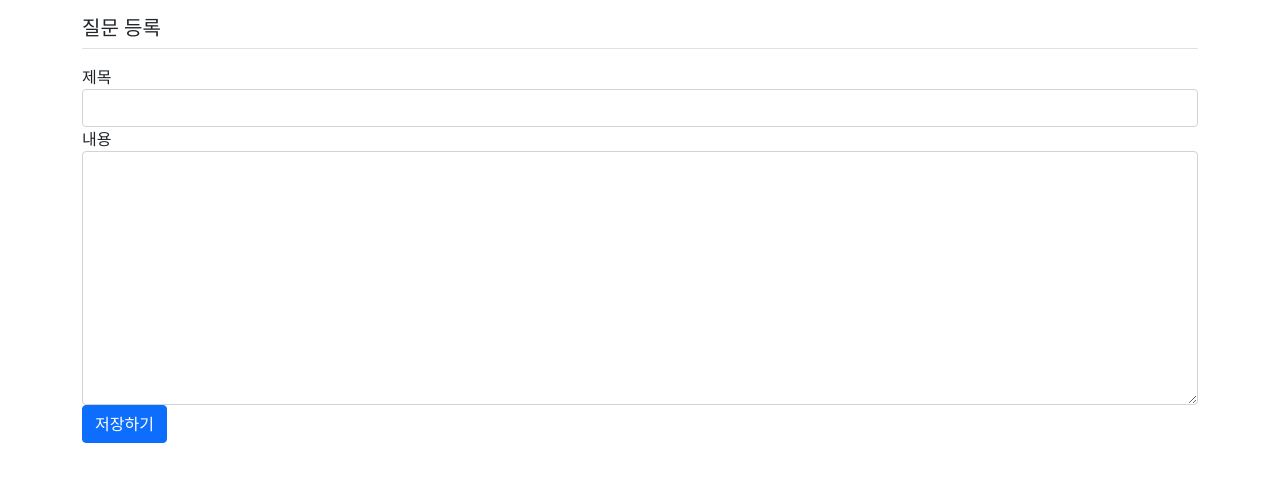
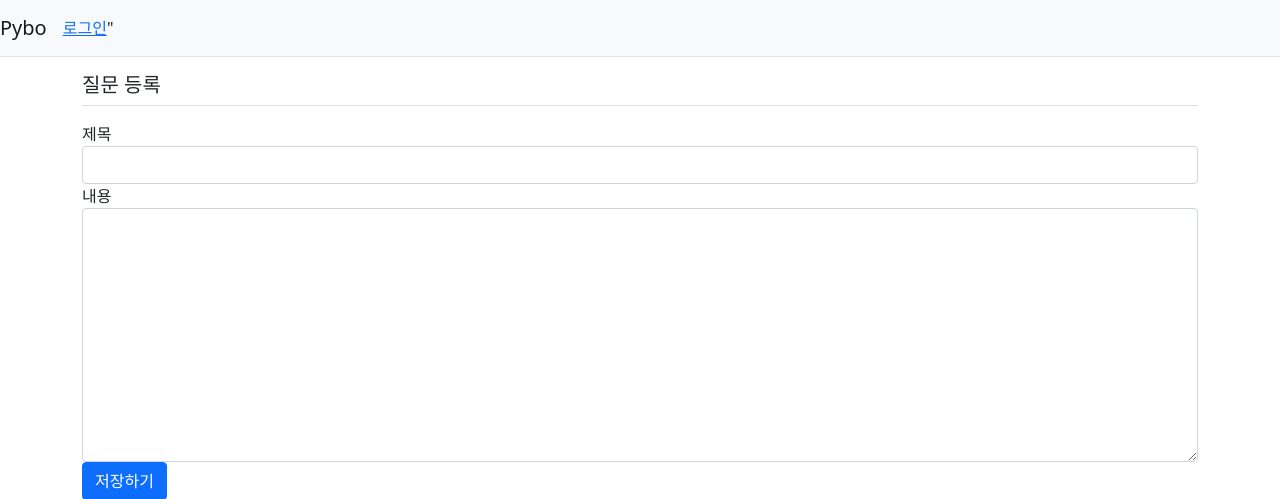
Before and after one commit to Sanghoon89/jump2django, a Django app: page /pybo/question/create/ in a window 1280 px wide. Shown: the top 499 px of the page. Run offline with Django 3.2, Linux system fonts and the light colour scheme.

Commit message:
'question_form'

```diff
--- a/templates/base.html
+++ b/templates/base.html
@@ -12,9 +12,25 @@
     <title>Hello, pybo!</title>
 </head>
 <body>
-<!-- 기본 템플릿 안에 삽입될 내용 Start -->
-{% block content %}
-{% endblock %}
-<!-- 기본 템플릿 안에 삽입될 내용 End -->
+    <!-- 내비게이션바 -->
+    <nav class="navbar navbar-expand-lg navbar-light bg-light border-bottom">
+        <a class="navbar-brand" href="{% url 'pybo:index' %}">Pybo</a>
+        <button class="navbar-toggler ml-auto" type="button" data-toggle="collapse"
+            data-target="#navbarNav" aia-controls="navbarNav"
+            aria-expanded="false" aria-label="Toggle navigation">
+            <span class="navbar-toggler-icon"></span>
+        </button>
+        <div class="collapse navbar-collapse flex-grow-0" id="navbarNav">
+            <ul class="navbar-nav">
+                <li class="nav-item">
+                    <a class="nav-lin" href="#">로그인</a>
+                </li>
+            </ul>
+        </div>"
+    </nav>
+    <!-- 기본 템플릿 안에 삽입될 내용 Start -->
+    {% block content %}
+    {% endblock %}
+    <!-- 기본 템플릿 안에 삽입될 내용 End -->
 </body>
 </html>
```
